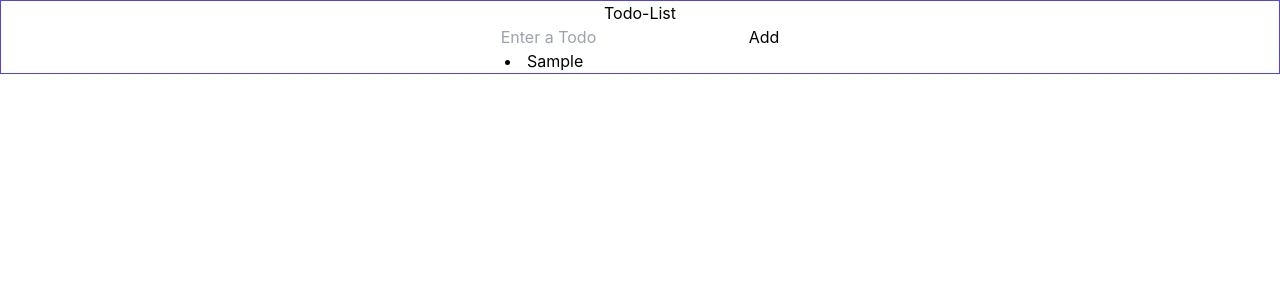
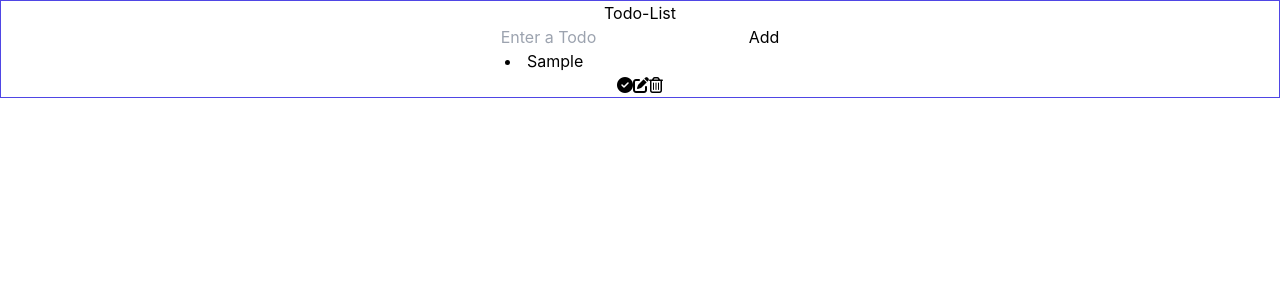
Before and after one commit to tamannaBithy/todo-list, a React (Create React App) app: page / in a window 1280 px wide. Both pictures are taken after typing "Sample" into the empty fields and a click on the button "Add". Shown: the top 300 px of the page. Built offline with nearby package versions, Linux system fonts and the light colour scheme.

Commit message:
delete button is working

```diff
--- a/src/components/TodoList/TodoList.js
+++ b/src/components/TodoList/TodoList.js
@@ -1,12 +1,31 @@
 import React from 'react';
 
 const TodoList = ({ todos, setTodos }) => {
+
+    const handleDelete = ({ id }) => {
+        setTodos(todos.filter(todo => todo.id !== id))
+    }
+
+
     return (
         <div>
             {
                 todos.map(todo => (
                     <li key={todo.id}>
                         <input type="text" value={todo.title} onChange={e => e.preventDefault()} />
+
+                        <div>
+                            <button>
+                                <i class="fas fa-check-circle"></i>
+                            </button>
+                            <button>
+                                <i class="fas fa-edit"></i>
+                            </button>
+                            <button onClick={() => handleDelete(todo)}>
+                                <i class="far fa-trash-alt"></i>
+                            </button>
+                        </div>
+
                     </li>
                 ))
             }
```
